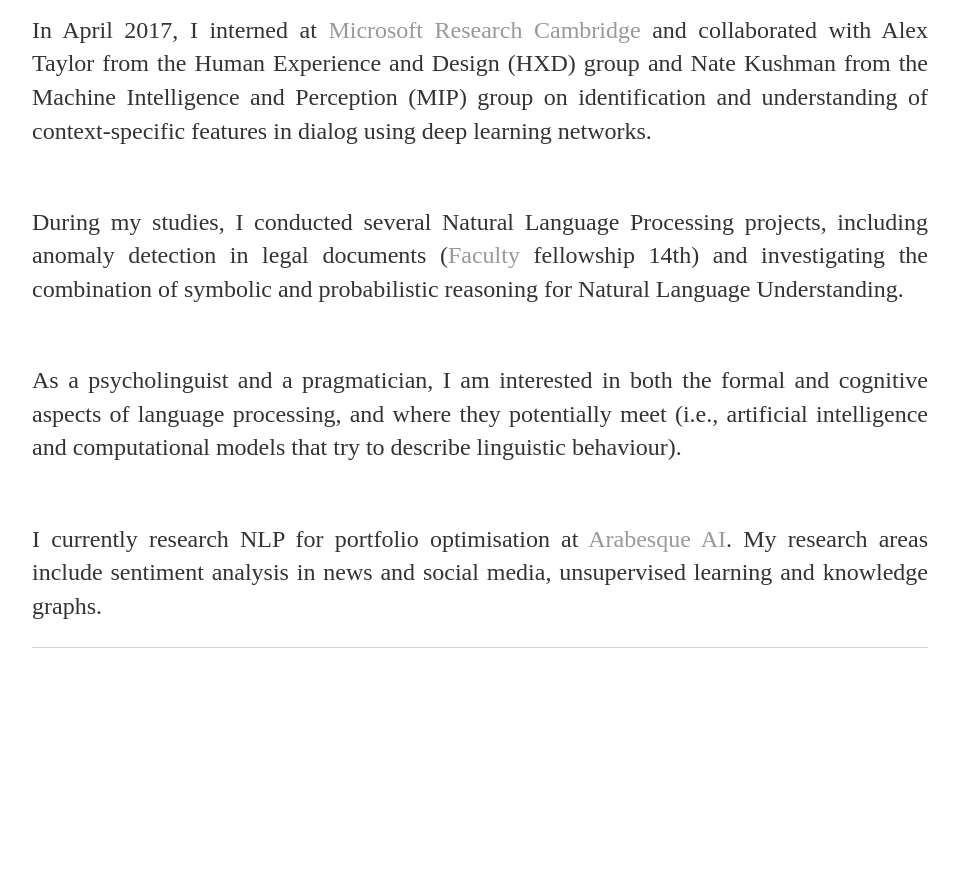
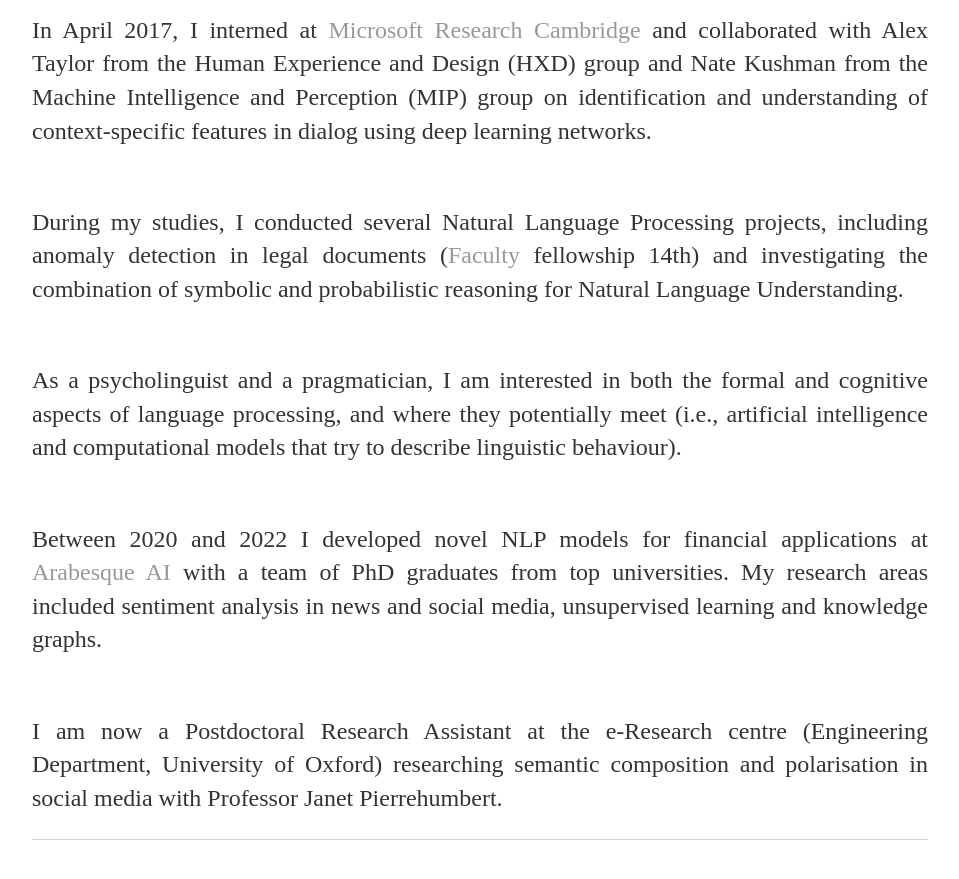
Before and after one commit to isabellelorge/isabellelorge.github.io, a Jekyll site: the page built from index.html, in a window 1280 px wide and 900 px high, scrolled down 1077 px. Shown: the top 879 px of the window, without its empty margins (160-1119 px from the left). Built offline with Jekyll 4.4.1, drawn with Linux system fonts in a browser that asks for light colours; before the commit the page ends 1785 px from its top, so only the background shows below that.

Commit message:
Update index.html

```diff
--- a/index.html
+++ b/index.html
@@ -16,9 +16,13 @@ title: Isabelle Lorge
 	<br> </p>
 	<p> <br>As a psycholinguist and a pragmatician, I am interested in both the formal and cognitive aspects of language processing, and where they potentially meet (i.e., artificial intelligence and computational models that try to describe linguistic behaviour).
         </br> </p>
-	<p><br> I currently research NLP for portfolio optimisation at <a href="https://www.arabesque.com/ai/"> Arabesque AI</a>.
-	My research areas include sentiment analysis in news and social media, unsupervised learning and knowledge graphs.
+	<p><br> Between 2020 and 2022 I developed novel NLP models for financial applications at <a href="https://www.arabesque.com/ai/"> Arabesque AI</a>
+		with a team of PhD graduates from top universities. My research areas included sentiment analysis in news and social media,
+		unsupervised learning and knowledge graphs.
 	<br> </p>
+	<p><br> I am now a Postdoctoral Research Assistant at the e-Research centre (Engineering Department, University of Oxford) researching
+		semantic composition and polarisation in social media with Professor Janet Pierrehumbert.
+		<br> </p>
 
 
 </div><!-- /.blurb -->
```
